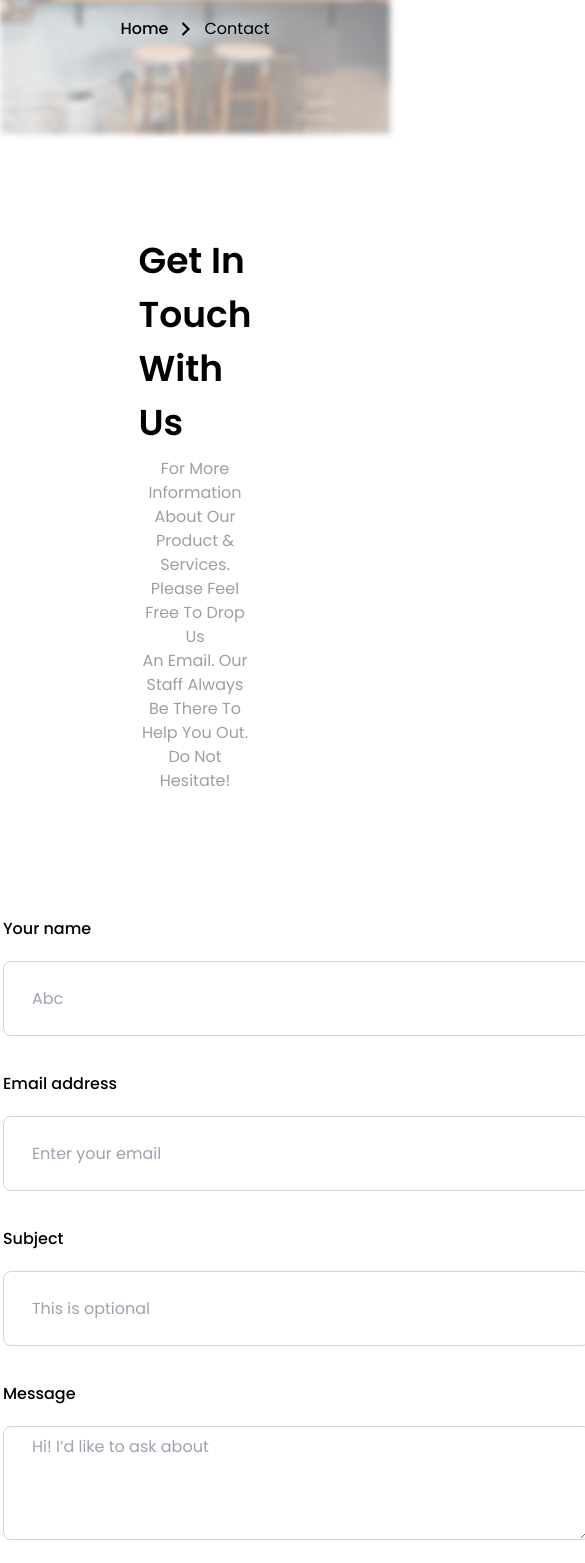
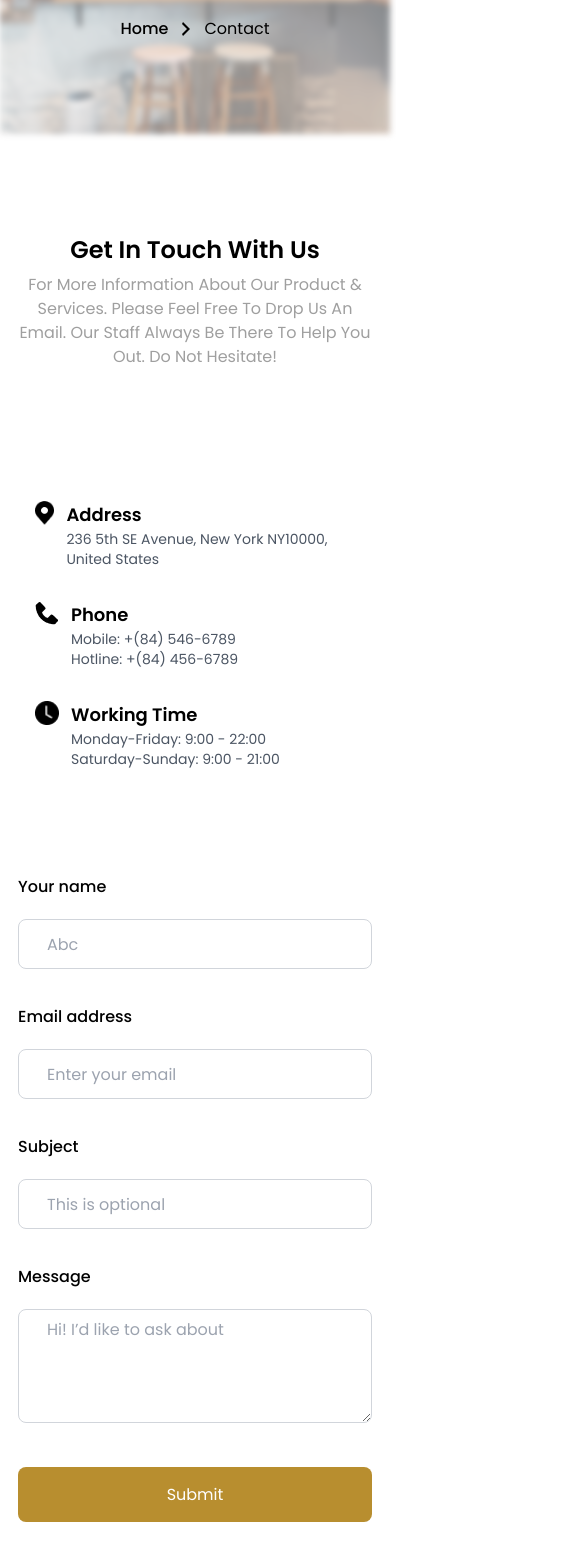
Before and after one commit to thiago-rgomes/desafio3-semana12-tirex, a React (Vite) app: page /contact in a window 390 px wide. Shown: the part 325-1888 px from the top of the page, 585 px wide, since content can reach past the window. Built offline with nearby package versions, Linux system fonts and the light colour scheme.

Commit message:
feat: add responsiveness to checkoutPage and contactPage fix: loginPage and cartPage responsiviness

```diff
--- a/src/pages/cartPage/CartSection.tsx
+++ b/src/pages/cartPage/CartSection.tsx
@@ -30,7 +30,7 @@ export default function CartSection() {
               />
             </div>
             <p className="text-[#9F9F9F]">Rs. {item.price.toLocaleString()}</p>
-            <div className="flex items-center justify-center border border-[#9F9F9F] rounded-md gap-2 p-2 max-w-[106px] ml-5">
+            <div className="flex items-center justify-center border border-[#9F9F9F] rounded-md gap-2 p-2 min-w-[68px] max-w-[106px] ml-5">
               <button onClick={() => updateQuantity(item.id, -1)}>-</button>
               <span className="px-3 font-medium">{item.quantity}</span>
               <button onClick={() => updateQuantity(item.id, 1)}>+</button>
--- a/src/pages/checkoutPage/BillingComponent.tsx
+++ b/src/pages/checkoutPage/BillingComponent.tsx
@@ -61,10 +61,10 @@ const BillingComponent: React.FC<BillingProps> = ({ formData, onChange, errors }
   };
 
   return (
-    <div className="flex flex-col">
-      <h1 className="font-semibold text-[36px] mb-12">Billing Details</h1>
+    <div className="flex flex-col px-20 md:px-0">
+      <h1 className="font-semibold text-[36px] mb-12 text-center md:text-start">Billing Details</h1>
 
-      <div className="flex gap-[30px]">
+      <div className="flex gap-[30px] justify-center md:justify-start">
         <div className="flex flex-col">
           <InputField label="First Name" name="firstname" value={formData.firstname} onChange={onChange} />
           {errors.firstname && <p className="text-red-500 text-sm mt-[-10px]">{errors.firstname}</p>}
--- a/src/pages/checkoutPage/CheckoutPage.tsx
+++ b/src/pages/checkoutPage/CheckoutPage.tsx
@@ -51,7 +51,7 @@ const CheckoutPage: React.FC = () => {
     <div>
       <HighLightSection pageTitle="Checkout" />
 
-      <div className="flex justify-center gap-[160px] py-[100px]">
+      <div className="flex flex-col md:flex-row md:justify-center gap-[80px] md:gap-[160px] py-[100px]">
         <BillingComponent formData={formData} onChange={handleChange} errors={errors} />
         <SummaryComponent onSubmit={handleSubmit} />
       </div>
--- a/src/pages/checkoutPage/SummaryComponent.tsx
+++ b/src/pages/checkoutPage/SummaryComponent.tsx
@@ -9,7 +9,7 @@ const SummaryComponent: React.FC<SummaryProps> = ({ onSubmit }) => {
     const subtotal = items.reduce((acc, item) => acc + item.price * item.quantity, 0);
 
   return (
-    <div className="flex flex-col max-w-[35%]">
+    <div className="flex flex-col px-12 md:max-w-[35%] md:[px-0]">
         <div className="flex flex-col border-b-2 mb-[30px] gap-[20px]">
             <div className="flex justify-between font-medium text-[24px]">
                <h3>Product</h3> <p>Subtotal</p>
--- a/src/pages/contactPage/ContactSection.tsx
+++ b/src/pages/contactPage/ContactSection.tsx
@@ -63,18 +63,17 @@ const ContactSection: React.FC = () => {
         e.preventDefault();
         if (validate()) {
             console.log(formData);
-            // future API
         }
     };
 
     return (
-        <div className="flex flex-col items-center w-full px-[190px] pt-[100px]">
-            <div className="flex flex-col items-center gap-[7px]">
-                <h2 className="text-[36px] font-semibold">Get In Touch With Us</h2>
-                <p className="text-[#9F9F9F] text-center">For More Information About Our Product & Services. Please Feel Free To Drop Us <br /> An Email. Our Staff Always Be There To Help You Out. Do Not Hesitate!</p>
+        <div className="flex flex-col items-center w-full px-4 md:px-[190px] pt-[100px]">
+            <div className="flex flex-col items-center gap-[7px] text-center">
+                <h2 className="text-2xl md:text-[36px] font-semibold">Get In Touch With Us</h2>
+                <p className="text-[#9F9F9F]">For More Information About Our Product & Services. Please Feel Free To Drop Us An Email. Our Staff Always Be There To Help You Out. Do Not Hesitate!</p>
             </div>
 
-            <div className="flex py-[100px] gap-[50px]">
+            <div className="flex flex-col md:flex-row py-[100px] gap-[50px]">
                 <div className="max-w-sm mx-auto bg-white p-4">
                     <InformationComponent imgSrc={locationIcon} title="Address">
                         <p>236 5th SE Avenue, New York NY10000, United States</p>
@@ -91,7 +90,7 @@ const ContactSection: React.FC = () => {
                     </InformationComponent>
                 </div>
 
-                <div className="min-w-[635px] mx-auto p-6 bg-white">
+                <div className="w-full md:min-w-[635px] mx-auto p-6 bg-white">
                     <form onSubmit={handleSubmit} className="space-y-4">
                         <InputField
                             label="Your name"
@@ -130,7 +129,7 @@ const ContactSection: React.FC = () => {
 
                         <button
                             type="submit"
-                            className="min-w-[237px] min-h-[55px] bg-[#B88E2F] text-white py-2 rounded-lg hover:bg-yellow-700"
+                            className="w-full md:min-w-[237px] min-h-[55px] bg-[#B88E2F] text-white py-2 rounded-lg hover:bg-yellow-700"
                         >
                             Submit
                         </button>
--- a/src/pages/contactPage/InputComponents.tsx
+++ b/src/pages/contactPage/InputComponents.tsx
@@ -28,7 +28,7 @@ const InputField: React.FC<InputFieldProps> = ({ label, name, type = "text", pla
         <input
           name={name}
           type={type}
-          className=" min-h-[75px] border border-gray-300 rounded-lg p-2 focus:outline-none focus:ring-2 focus:ring-gray-500 pl-7 mb-5 [&::-webkit-inner-spin-button]:appearance-none [&::-webkit-outer-spin-button]:appearance-none"
+          className=" h-[50px] md:min-h-[75px] border border-gray-300 rounded-lg p-2 focus:outline-none focus:ring-2 focus:ring-gray-500 pl-7 mb-5 [&::-webkit-inner-spin-button]:appearance-none [&::-webkit-outer-spin-button]:appearance-none"
           placeholder={placeholder}
           value={value}
           maxLength={maxlength}
--- a/src/pages/loginPage/LoginPage.tsx
+++ b/src/pages/loginPage/LoginPage.tsx
@@ -46,11 +46,11 @@ const Login = () => {
   };
 
   return (
-    <div className="flex justify-center items-center lg:h-[500px] bg-gray-100 py-4">
-      <div className="flex flex-col lg:flex-row lg:h-[500px] w-full">
+    <div className="flex justify-center items-center md:h-[500px] bg-gray-100 py-4">
+      <div className="flex flex-col md:flex-row md:h-[500px] w-full">
 
         <div
-          className="relative rounded-lg w-full lg:w-1/2 h-[500px] lg:h-auto flex items-center justify-center"
+          className="relative rounded-lg w-full md:w-1/2 h-[500px] md:h-auto flex items-center justify-center"
           style={{
             backgroundImage: `url(${highLightBg})`,
             backgroundPosition: "center",
@@ -69,7 +69,7 @@ const Login = () => {
           </div>
         </div>
 
-        <div className="bg-white p-8 rounded-lg w-full lg:w-1/2 flex-shrink-0">
+        <div className="bg-white p-8 rounded-lg w-full md:w-1/2 flex-shrink-0">
           <h2 className="text-xl font-semibold mb-4 text-[#B88E2F]">Login</h2>
           <form onSubmit={handleSubmit} className="flex flex-col gap-8">
             <LoginForm
```
